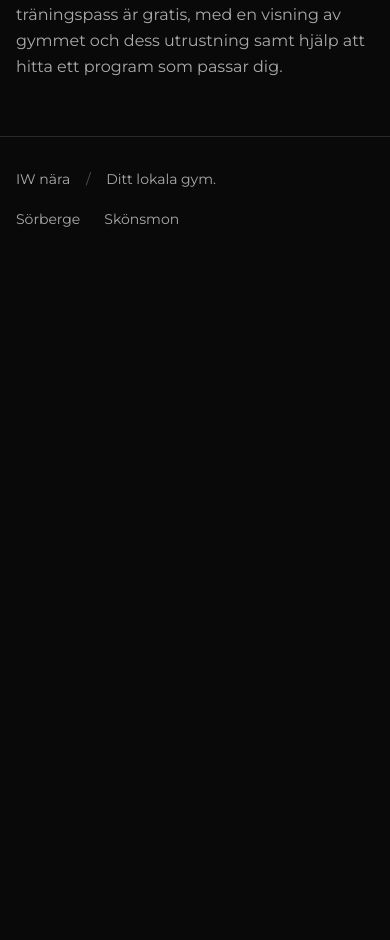
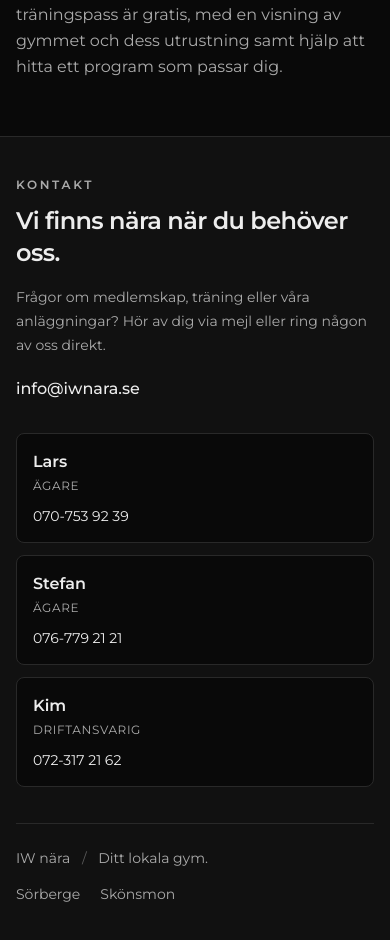
Before and after one commit to kimmen1981/IWnara, a Next.js app in the folder apps/web/: page / in a window 390 px wide. Shown: the part 1563-2503 px from the top of the page. Before the commit the page ends 1824 px from the top, so only its background shows below. Built offline with nearby package versions, Linux system fonts and the light colour scheme.

Commit message:
feat: add mobile-first contact footer

```diff
--- a/apps/web/components/site-footer.tsx
+++ b/apps/web/components/site-footer.tsx
@@ -1,2 +1,49 @@
 import Link from "next/link";
-export function SiteFooter() {return <footer className="border-t border-line"><div className="page-width flex flex-col gap-5 py-8 text-sm text-muted sm:flex-row sm:items-center sm:justify-between"><p>IW nära <span className="mx-3 text-white/30">/</span> Ditt lokala gym.</p><div className="flex gap-6"><Link className="nav-link" href="/sorberge">Sörberge</Link><Link className="nav-link" href="/skonsmon">Skönsmon</Link></div></div></footer>}
+import { siteConfig } from "@/lib/site-config";
+
+function phoneHref(phone: string) {
+  return `tel:+46${phone.replace(/[^0-9]/g, "").slice(1)}`;
+}
+
+export function SiteFooter() {
+  return (
+    <footer id="kontakt" className="border-t border-line bg-surface">
+      <div className="page-width py-10 sm:py-12">
+        <div className="grid gap-8 md:grid-cols-[1.1fr_1.9fr] md:items-start">
+          <div>
+            <p className="eyebrow text-muted">Kontakt</p>
+            <h2 className="mt-3 text-2xl font-semibold tracking-tight">Vi finns nära när du behöver oss.</h2>
+            <p className="mt-4 max-w-md text-sm leading-6 text-muted">
+              Frågor om medlemskap, träning eller våra anläggningar? Hör av dig via mejl eller ring någon av oss direkt.
+            </p>
+            <a className="nav-link mt-5 inline-block text-base font-medium" href={`mailto:${siteConfig.email}`}>
+              {siteConfig.email}
+            </a>
+          </div>
+
+          <div className="grid gap-3 sm:grid-cols-3">
+            {siteConfig.contacts.map((contact) => (
+              <a
+                key={contact.phone}
+                className="rounded-lg border border-line bg-background p-4 transition-colors hover:border-white/40"
+                href={phoneHref(contact.phone)}
+              >
+                <span className="block text-base font-semibold">{contact.name}</span>
+                <span className="mt-1 block text-xs uppercase tracking-wider text-muted">{contact.role}</span>
+                <span className="mt-3 block text-sm">{contact.phone}</span>
+              </a>
+            ))}
+          </div>
+        </div>
+
+        <div className="mt-9 flex flex-col gap-4 border-t border-line pt-6 text-sm text-muted sm:flex-row sm:items-center sm:justify-between">
+          <p>IW nära <span className="mx-2 text-white/30">/</span> Ditt lokala gym.</p>
+          <div className="flex gap-5">
+            <Link className="nav-link" href="/sorberge">Sörberge</Link>
+            <Link className="nav-link" href="/skonsmon">Skönsmon</Link>
+          </div>
+        </div>
+      </div>
+    </footer>
+  );
+}
```
